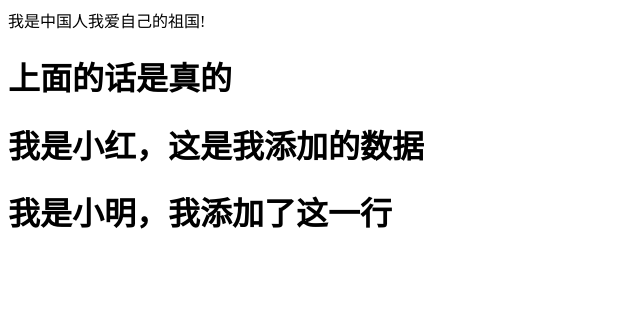
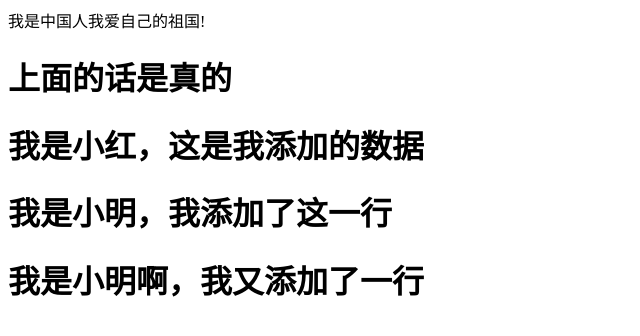
Before and after one commit to zhenchaojia/suiyi-ssh, a plain HTML site: page index.html in a window 1280 px wide. Shown: the whole page, without its empty margins (0-640 px from the left). Drawn offline with Linux system fonts and the light colour scheme.

Commit message:
又添加了一行

```diff
--- a/index.html
+++ b/index.html
@@ -9,5 +9,6 @@
   <h1>上面的话是真的</h1>
   <h1>我是小红，这是我添加的数据</h1>
   <h1>我是小明，我添加了这一行</h1>
+  <h1>我是小明啊，我又添加了一行</h1>
 </body>
 </html>
```
